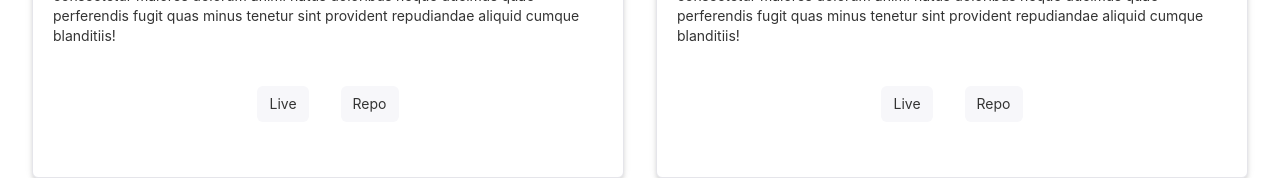
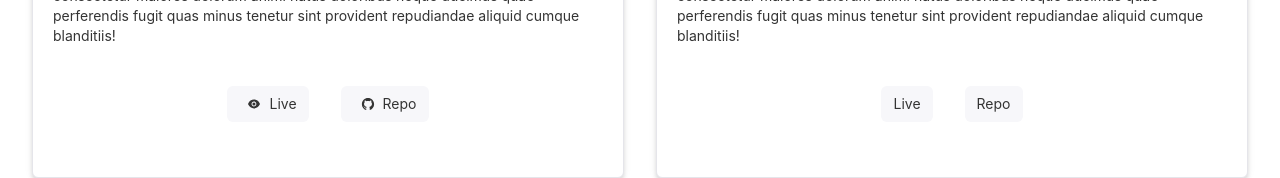
Before and after one commit to ParadiseLost69/portfolio-3, a React (Vite) app: page / in a window 1280 px wide. Both pictures are taken after a click on the button "Work". Shown: the part 264-442 px from the top of the page. Built offline with nearby package versions, Linux system fonts and the light colour scheme.

Commit message:
Finish home page

```diff
--- a/package.json
+++ b/package.json
@@ -13,6 +13,7 @@
     "react": "^18.2.0",
     "react-dom": "^18.2.0",
     "react-icons": "^4.6.0",
+    "react-social-icons": "^5.15.0",
     "rsuite": "^5.22.2"
   },
   "devDependencies": {
--- a/src/App.css
+++ b/src/App.css
@@ -28,5 +28,13 @@
 .name:active {
   cursor: grabbing;
 }
-
+.socials-group {
+  position: relative;
+  bottom: -5rem;
+  left: 50;
+  margin-top: 1rem;
+}
+.socials-group > * {
+  margin-inline: 1rem;
+}
 /* WORK */
--- a/src/App.jsx
+++ b/src/App.jsx
@@ -2,6 +2,7 @@ import React, { useState } from "react";
 import "./App.css";
 import { Button, Nav, Container } from "rsuite";
 import { Navbar } from "./components/Navbar";
+import { SocialIcon } from "react-social-icons";
 import { motion } from "framer-motion";
 import Work from "./pages/Work";
 
@@ -49,6 +50,10 @@ function App() {
               </Button>
             </motion.div>
           </motion.div>
+          <div className="intro__item socials-group">
+            <SocialIcon url="https://www.linkedin.com/in/teddy-loukas-1777b81b0/" />
+            <SocialIcon url="https://github.com/ParadiseLost69" />
+          </div>
         </motion.main>
       )}
       {/* WORK SECTION */}
--- a/src/pages/Work.css
+++ b/src/pages/Work.css
@@ -31,6 +31,12 @@
   margin: 1rem;
 }
 
+.card__content--repo-button > *,
+.card__content--live-button > * {
+  margin-right: 0.5rem;
+  margin-left: 0.5rem;
+}
+
 @media (min-width: 43.75em) {
   .portfolio-container__work {
     grid-template-rows: 1fr 9fr;
--- a/src/pages/Work.jsx
+++ b/src/pages/Work.jsx
@@ -2,6 +2,7 @@ import React from "react";
 import "./Work.css";
 import { motion } from "framer-motion";
 import { Button, Panel } from "rsuite";
+import { AiFillGithub, AiFillEye } from "react-icons/ai";
 
 export default function Work() {
   return (
@@ -30,8 +31,29 @@ export default function Work() {
               sint provident repudiandae aliquid cumque blanditiis!
             </p>
             <div className="card__content--button-group">
-              <Button className="card__content--live-button">Live</Button>
-              <Button className="card__content--repo-button">Repo</Button>
+              <motion.div
+                whileHover={{ scale: 1.1 }}
+                whileTap={{ scale: 0.9 }}
+                transition={{ type: "spring", stiffness: 400, damping: 17 }}
+              >
+                <Button
+                  className="card__content--live-button"
+                  href="https://find-the-parasite.web.app/"
+                >
+                  <AiFillEye />
+                  Live
+                </Button>
+              </motion.div>
+              <motion.div
+                whileHover={{ scale: 1.1 }}
+                whileTap={{ scale: 0.9 }}
+                transition={{ type: "spring", stiffness: 400, damping: 17 }}
+              >
+                <Button className="card__content--repo-button">
+                  <AiFillGithub />
+                  Repo
+                </Button>
+              </motion.div>
             </div>
           </motion.div>
         </Panel>
```
Also changed, not shown: 1 other file (tests, documents, lock files or other folders).
